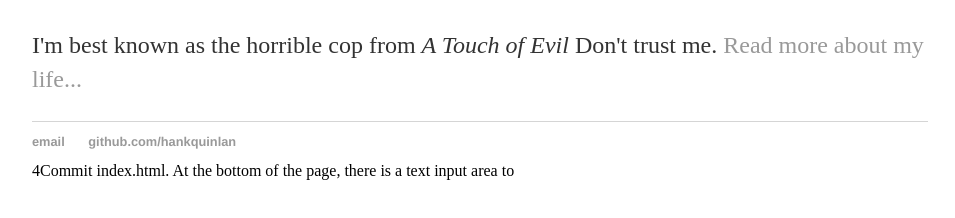
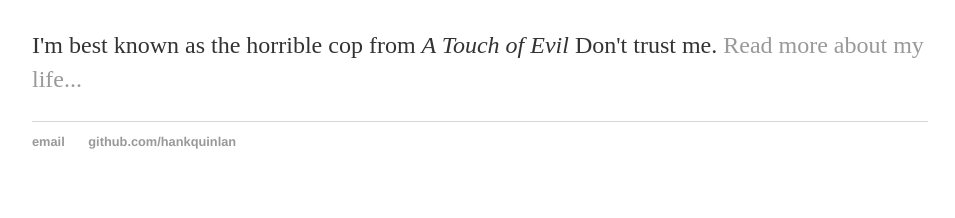
Before and after one commit to Nidra-Hayes/nidrahayes.github.io, a plain HTML site: page index.html in a window 1280 px wide. Shown: the part 168-386 px from the top of the page, without its empty margins (160-1115 px from the left). Drawn offline with Linux system fonts and the light colour scheme.

Commit message:
Update index.html
removed commit file sentence at the bottom

```diff
--- a/index.html
+++ b/index.html
@@ -28,4 +28,3 @@
 		</footer>
 	</body>
 </html>
-4Commit index.html. At the bottom of the page, there is a text input area to
```
